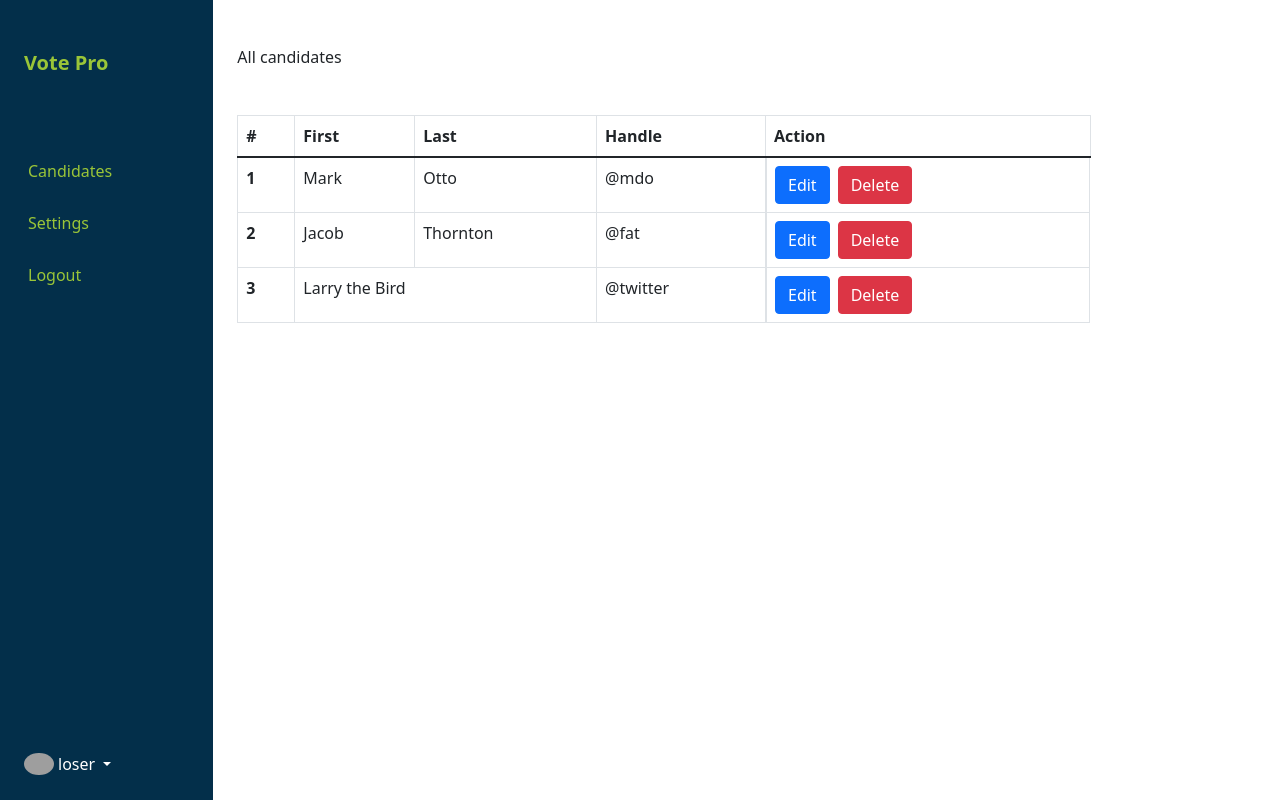
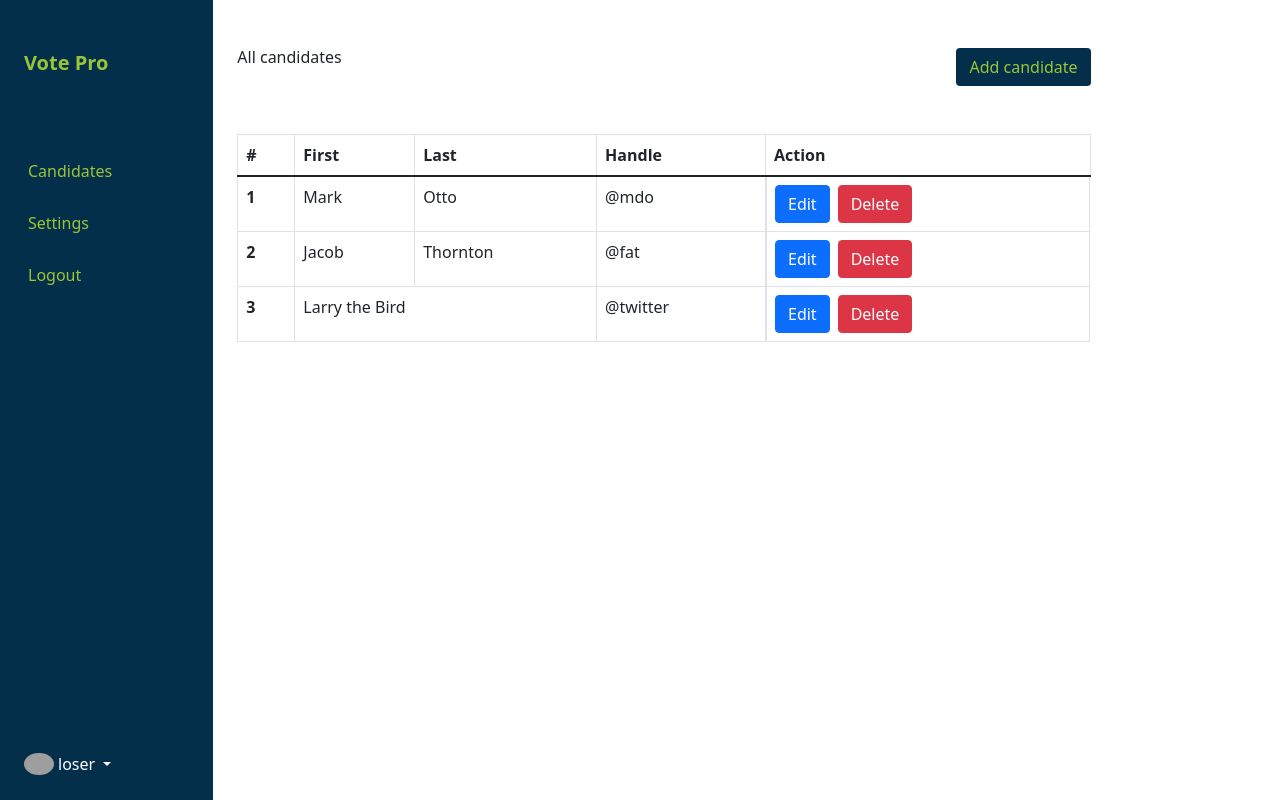
Before and after one commit to dmutoni/vms, a React (Vite) app: page /dashboard in a window 1280 px wide. Built offline with nearby package versions, Linux system fonts and the light colour scheme; grey boxes are pictures that could not be loaded.

Commit message:
Feat: Add table

```diff
--- a/src/dashboard.jsx
+++ b/src/dashboard.jsx
@@ -4,11 +4,16 @@ import Sidebar from "./components/sidebar";
 export default function Dashboard() {
   return (
     <div className="d-flex flex-row gap-4">
-      <div className="col-2 bg-primary">
+      <div className="col-2 ">
         <Sidebar />
       </div>
       <div className="col-8 mt-5">
-        <h2>All candidates</h2>
+        <div className="d-flex flex-row justify-content-between ">
+          <h2>All candidates</h2>
+          <button type="button" class="btn bg-app-primary bg-text-color ">
+            Add candidate
+          </button>
+        </div>
         <table className="table table-hover table-bordered mt-5">
           <thead>
             <tr>
```
